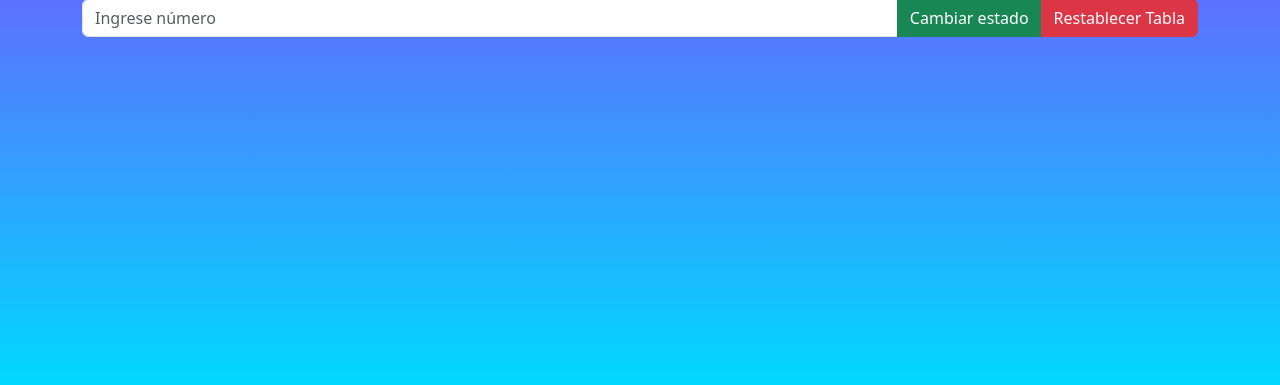
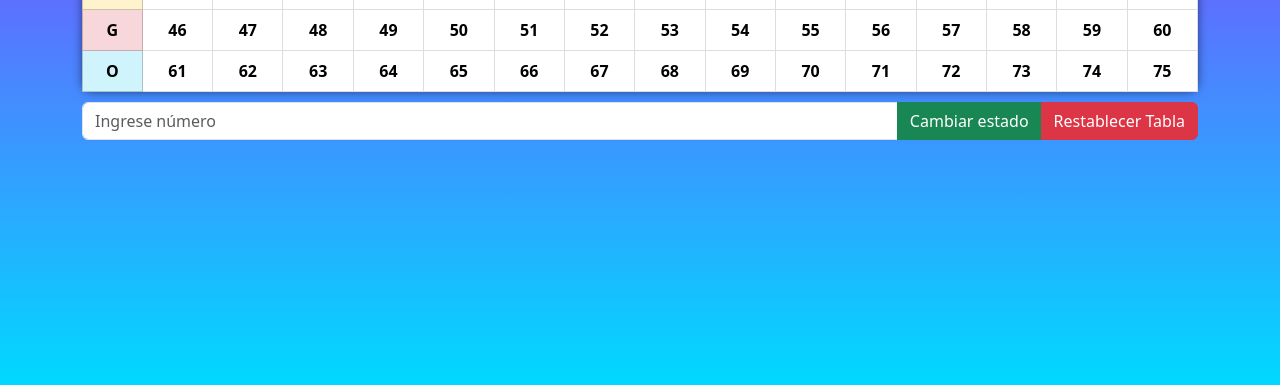
Before and after one commit to KilzaNiko/BINGO-KN-V1, a plain HTML site: page gpt.html in a window 1280 px wide. Shown: the part 415-800 px from the top of the page. Drawn offline with nearby package versions, Linux system fonts and the light colour scheme.

Commit message:
Update gpt.html

```diff
--- a/gpt.html
+++ b/gpt.html
@@ -85,7 +85,7 @@
                         <script>
                             const bingoLetters = get_data_table(false, true);
                             bingoLetters.forEach((letter) => {
-                                generate_htable(letter);
+                                generate_table(letter);
                             });
                         </script>
                     </tbody>
```
